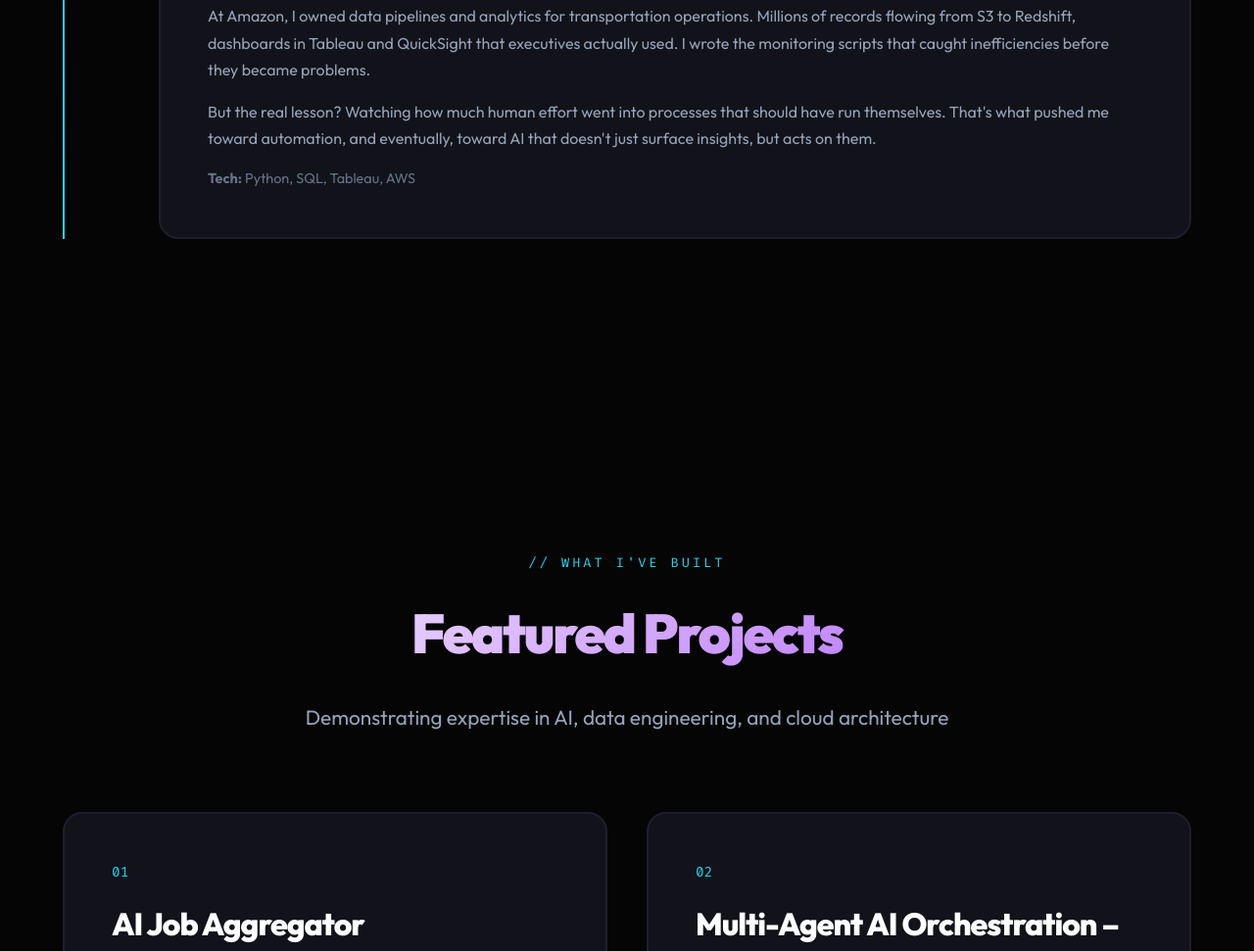
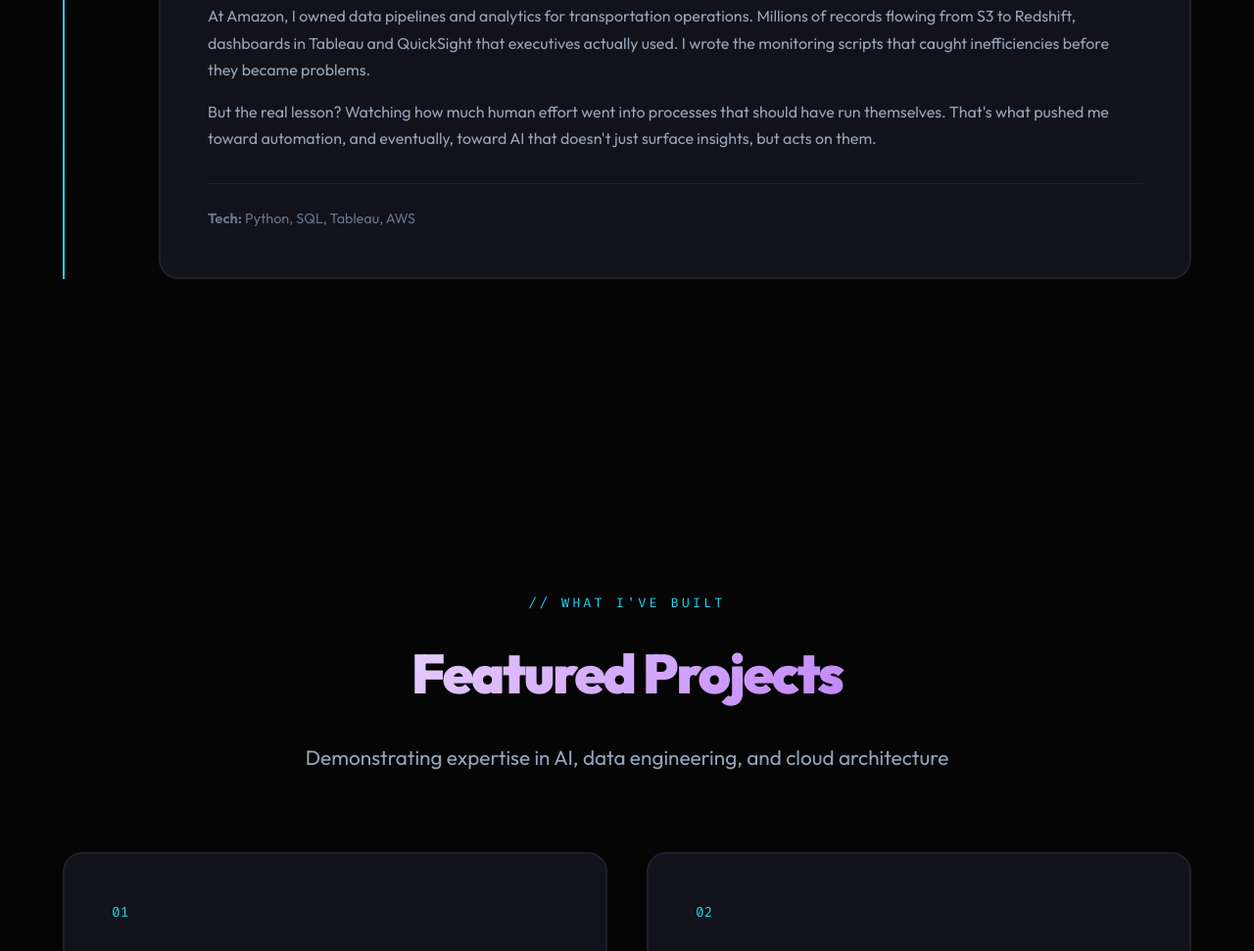
Before and after one commit to YashwanthBharadwajj/YashwanthBharadwajj.github.io, a plain HTML site: page index.html in a window 1280 px wide. Shown: the part 3359-4330 px from the top of the page at 98% size. Drawn offline with Linux system fonts and the light colour scheme.

Commit message:
Update experience section, skills, hero, contact

```diff
--- a/index.html
+++ b/index.html
@@ -1390,7 +1390,7 @@
                     <p style="color: var(--text-secondary); margin-bottom: 1rem; line-height: 1.7;">
                         But the real lesson? Watching how much human effort went into processes that should have run themselves. That's what pushed me toward automation, and eventually, toward AI that doesn't just surface insights, but acts on them.
                     </p>
-                    <p style="color: var(--text-muted); font-size: 0.9rem; margin-top: 1rem;">
+                    <p style="color: var(--text-muted); font-size: 0.9rem; margin-top: 2rem; padding-top: 1.5rem; border-top: 1px solid var(--border-color);">
                         <strong>Tech:</strong> Python, SQL, Tableau, AWS
                     </p>
                 </div>
```
